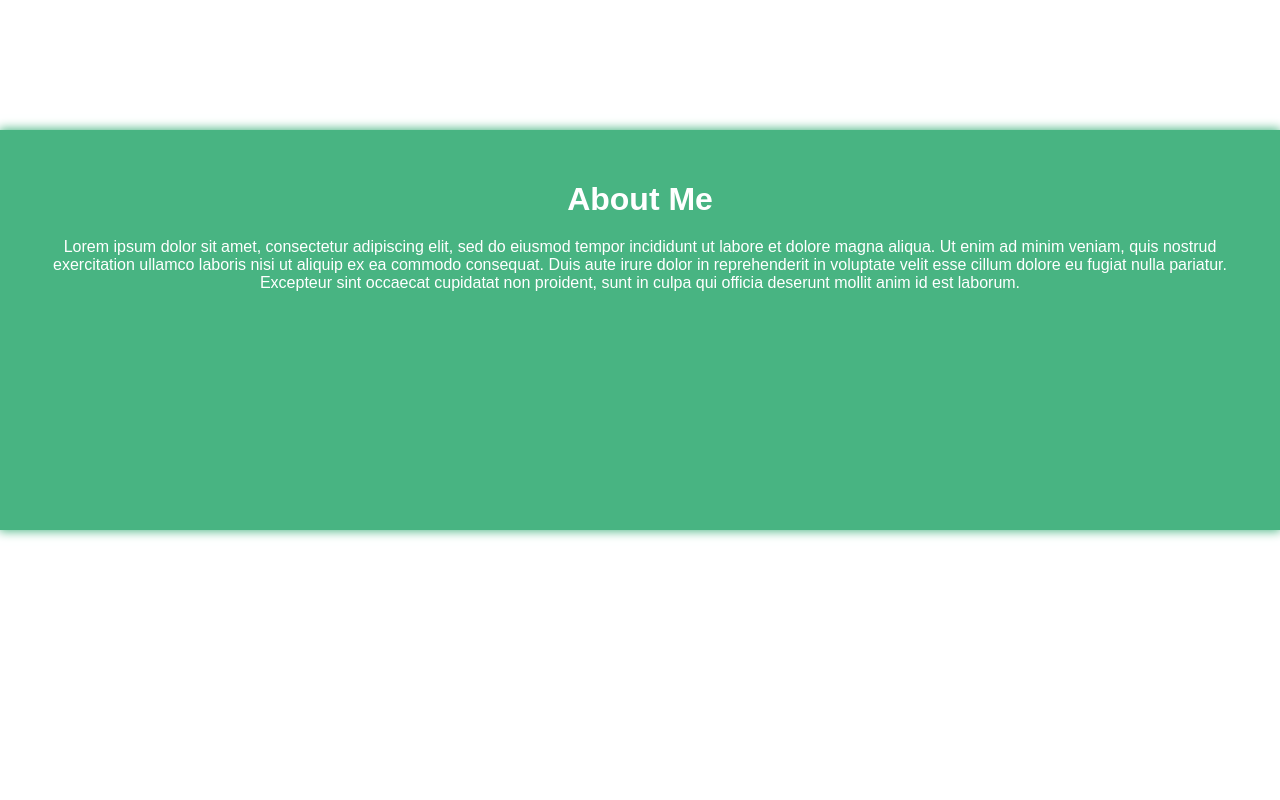
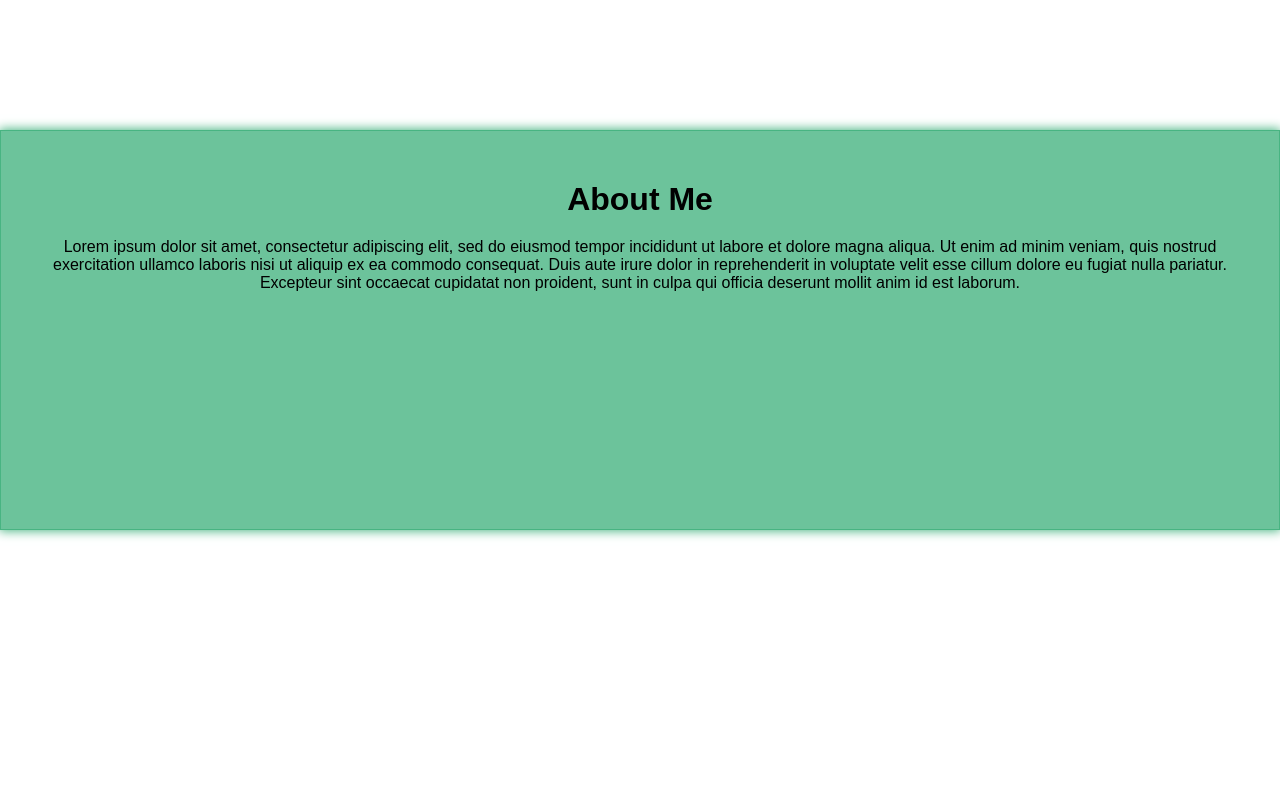
Before and after one commit to PBasham/patrick-portfolio-v1, a React (Create React App) app: page / in a window 1280 px wide. Shown: the part 920-1720 px from the top of the page. Built offline with nearby package versions, Linux system fonts and the light colour scheme; a web font is replaced by a local one.

Commit message:
updated styling

```diff
--- a/src/components/PageContents/PageContents.css
+++ b/src/components/PageContents/PageContents.css
@@ -10,8 +10,8 @@
     padding: 50px;
     width: 100vw;
     min-height: clamp(20vh,50vh,70vh);
-    color: white;
-    background-color: var(--color-neongreen);
+    color: black;
+    background-color: var(--color-neongreenfade);
     border: 1px solid var(--color-neongreen);
     box-shadow: 0 0 10px 1px var(--color-neongreen);
 }
```
